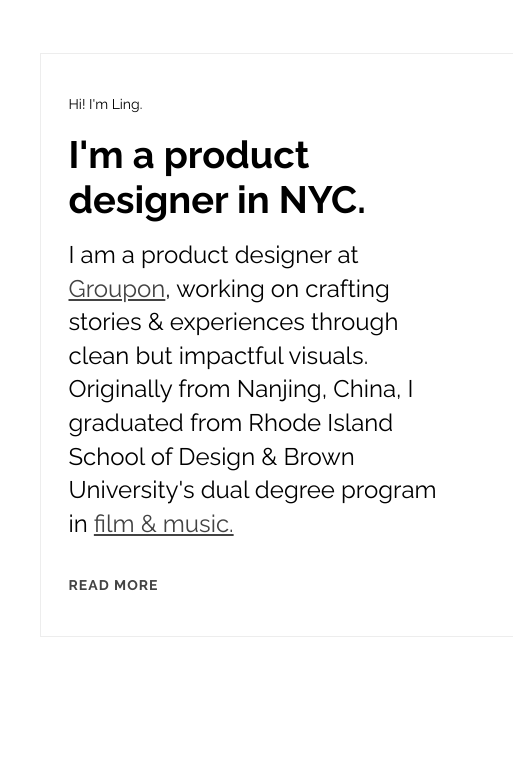
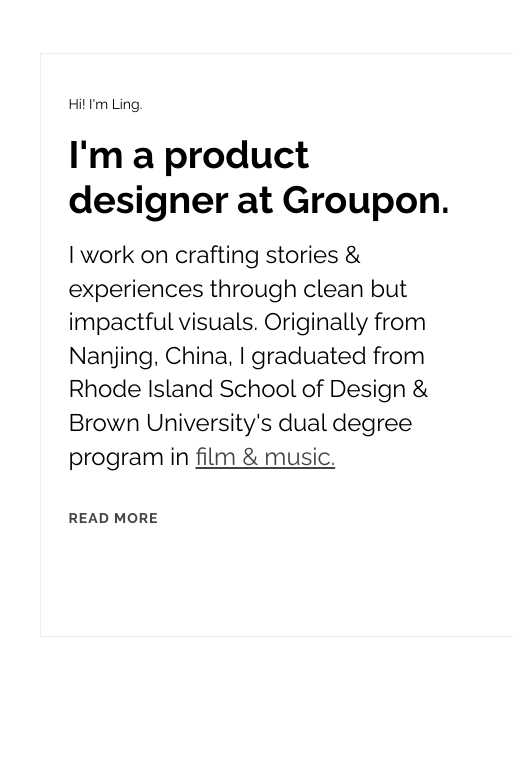
Before and after one commit to lymcho/portfolio, a website: page index.html in a window 1280 px wide. Shown: the part 6398-7168 px from the top of the page, 0-513 px from the left. Drawn offline with nearby package versions, Linux system fonts and the light colour scheme; some packages are replaced by stand-ins of ours; a script that the page names is missing.

Commit message:
changing some portfolio related stuff

```diff
--- a/index.html
+++ b/index.html
@@ -9,6 +9,7 @@
     <link href="https://cdnjs.cloudflare.com/ajax/libs/normalize/3.0.3/normalize.min.css" rel="stylesheet"/>
   <link href="https://fonts.googleapis.com/css?family=Raleway:400,700" rel="stylesheet">
     <link rel="stylesheet" type="text/css" href="css/styles.css">
+    <meta name="google-site-verification" content="6AIEQ5yLKzrb4CXaMED5gtHI-AV88Ykpj7LWIgc-G2k" />
   </head>
   <body>
     <!-- name & title -->
@@ -27,6 +28,30 @@
     <br>
 
     <!-- portoflio pieces -->
+    <!-- Groupon-->
+    <!-- <div class="tile is-ancestor">
+      <div class="columns">
+        <div class="column is-6">
+          <p class="title">Groupon</p>
+          <p class="subtitle">Crafting the high-frequency beauty booking experience</p>
+          <p class="body">Product Designer&nbsp;/&nbsp;2018 - present</p>
+        <br>
+          <a class="cta" href="html/g_beautynow.html" target="_blank">View Project</a>
+        </div>
+        <div class="column is-2 is-offset-1">
+          <figure class="image">
+            <a href="html/g_beautynow.html" target="_blank">
+            <img src="images/g_beautynow_main_1.gif" alt="beautyNow"></a>
+          </figure>
+        </div>
+        <div class="column is-2">
+          <figure class="image">
+            <a href="html/g_beautynow.html" target="_blank">
+            <img src="images/g_beautynow_main_2.gif" alt="beautyNow"></a>
+          </figure>
+        </div>
+      </div>
+    </div> -->
     <!-- adverator-->
     <div class="tile is-ancestor">
       <div class="columns">
@@ -251,8 +276,8 @@
       <div class="columns">
         <div class="column is-4">
           <p class="body">Hi! I'm Ling.</p>
-          <p class="title"><strong>I'm a product designer in NYC.</strong></p>
-          <p class="subtitle">I am a product designer at <a href="https://www.vaudevilleventures.com">Groupon</a>, working on crafting stories & experiences through clean but impactful visuals. Originally from Nanjing, China, I graduated from Rhode Island School of Design & Brown University's dual degree program in <a href="https://medium.com/@ling/a-womans-quiet-journey-b8acd282f638">film & music.</a></p>
+          <p class="title"><strong>I'm a product designer at Groupon.</strong></p>
+          <p class="subtitle">I work on crafting stories & experiences through clean but impactful visuals. Originally from Nanjing, China, I graduated from Rhode Island School of Design & Brown University's dual degree program in <a href="https://medium.com/@ling/a-womans-quiet-journey-b8acd282f638">film & music.</a></p>
         <br><br>
           <a class="cta" href="html/about.html" target="_blank">READ MORE</a>
         </div>
```
